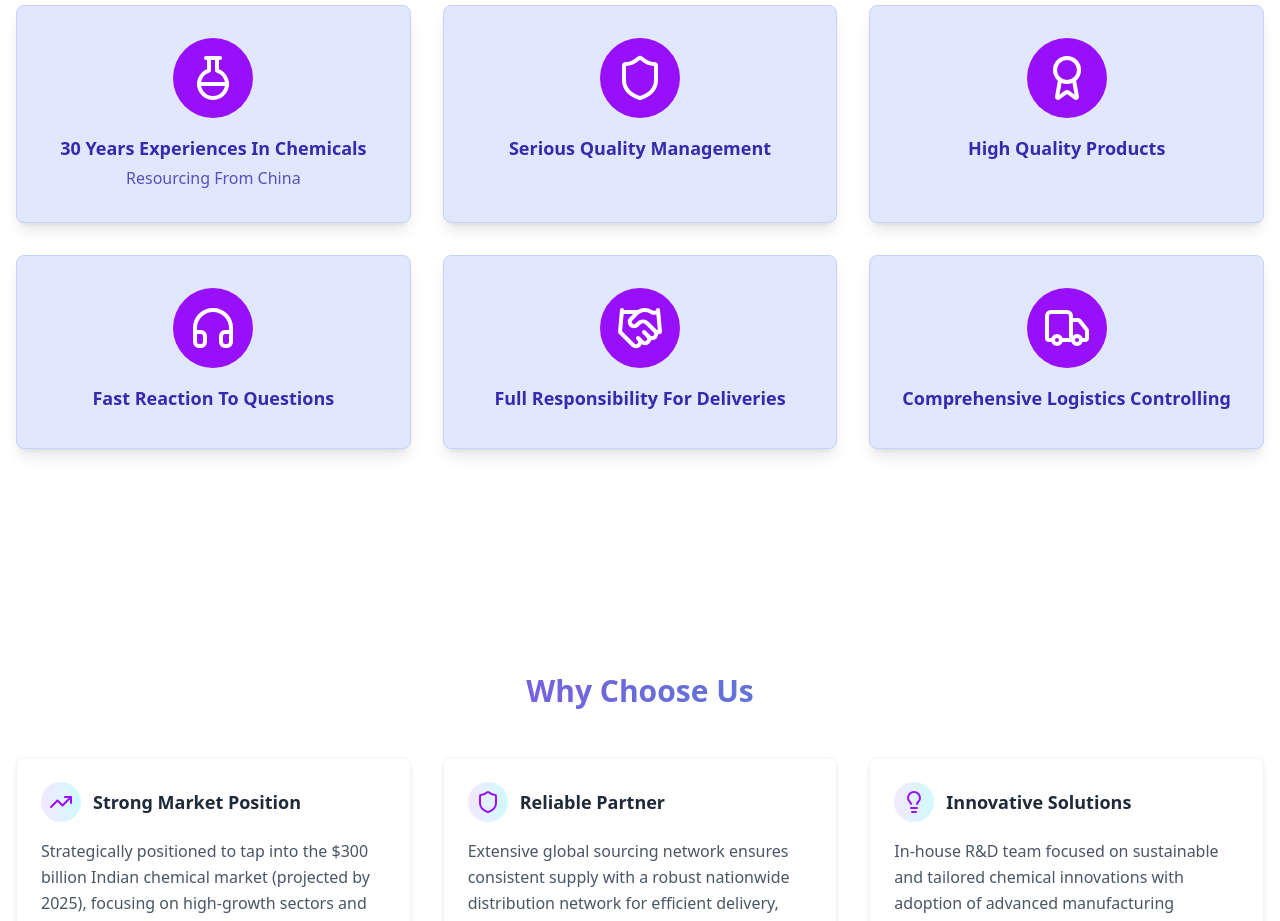
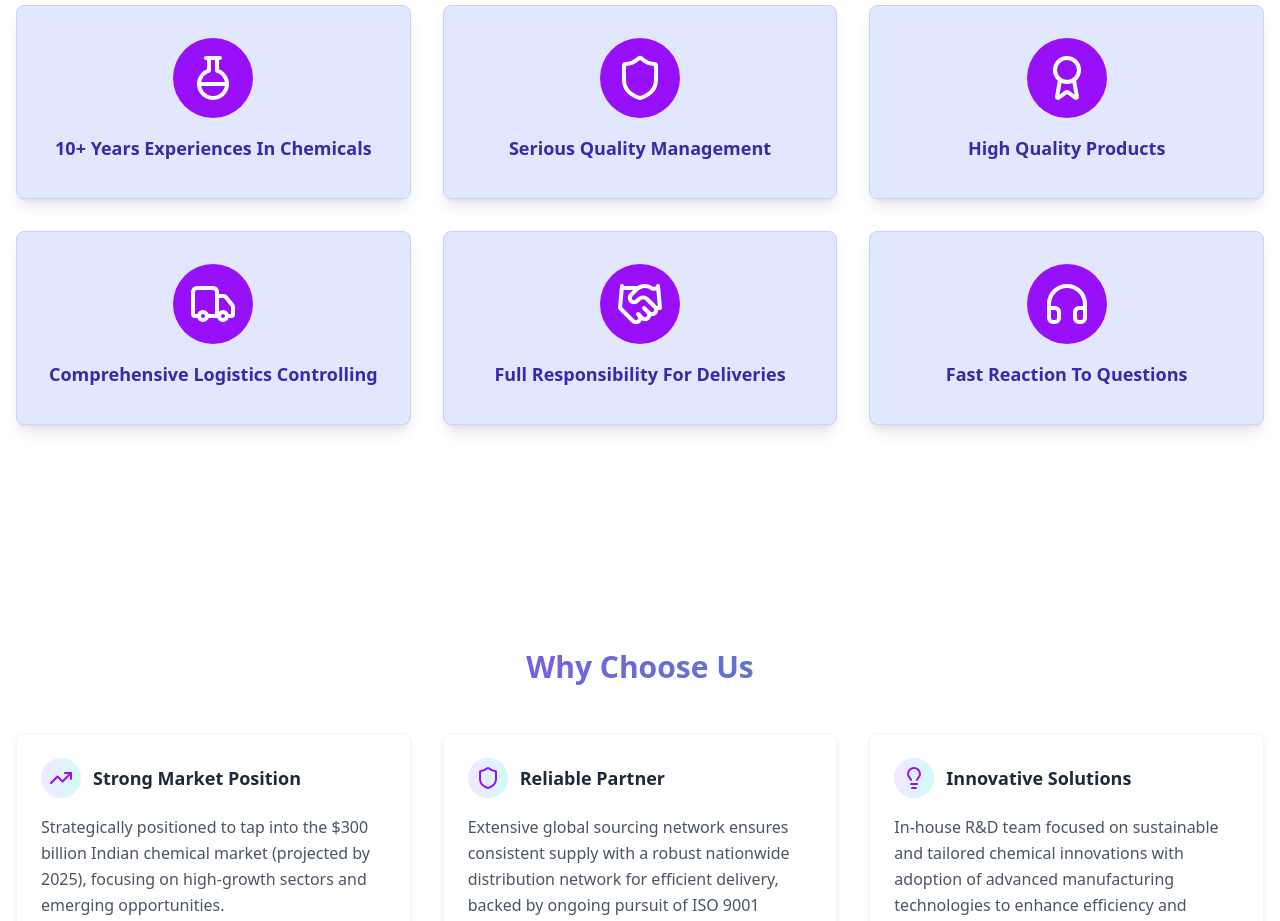
Before and after one commit to santriptmehta/chemnova, a React (Vite) app: page /about in a window 1280 px wide. Shown: the part 1300-2221 px from the top of the page. Built offline with nearby package versions, Linux system fonts and the light colour scheme.

Commit message:
updated space

```diff
--- a/src/component/AboutUs.jsx
+++ b/src/component/AboutUs.jsx
@@ -116,8 +116,8 @@ export default function AboutUs() {
   const featureCards = [
     {
       id: "experience",
-      title: "30 Years Experiences In Chemicals",
-      subtitle: "Resourcing From China",
+      title: "10+ Years Experiences In Chemicals",
+      subtitle: "",
       icon: <Flask className="w-12 h-12 text-white" />,
     },
     {
@@ -133,10 +133,10 @@ export default function AboutUs() {
       icon: <Award className="w-12 h-12 text-white" />,
     },
     {
-      id: "support",
-      title: "Fast Reaction To Questions",
+      id: "logistics",
+      title: "Comprehensive Logistics Controlling",
       subtitle: "",
-      icon: <Headphones className="w-12 h-12 text-white" />,
+      icon: <Truck className="w-12 h-12 text-white" />,
     },
     {
       id: "responsibility",
@@ -145,11 +145,12 @@ export default function AboutUs() {
       icon: <HandshakeIcon className="w-12 h-12 text-white" />,
     },
     {
-      id: "logistics",
-      title: "Comprehensive Logistics Controlling",
+      id: "support",
+      title: "Fast Reaction To Questions",
       subtitle: "",
-      icon: <Truck className="w-12 h-12 text-white" />,
+      icon: <Headphones className="w-12 h-12 text-white" />,
     },
+
   ]
 
   const fadeIn = {
--- a/src/component/HomePage.jsx
+++ b/src/component/HomePage.jsx
@@ -68,7 +68,7 @@ export default function HomePage() {
   return (
     <>
       <div className="mx-auto max-w-2xl min-h-[100vh] flex flex-col justify-center items-center px-4">
-        <div className="text-center">
+        <div className="text-center mb-30">
           <h1 className="text-5xl font-semibold tracking-tight text-balance text-gray-900 sm:text-6xl">
             Empowering Industries with Reliable Chemical Solutions
           </h1>
```
